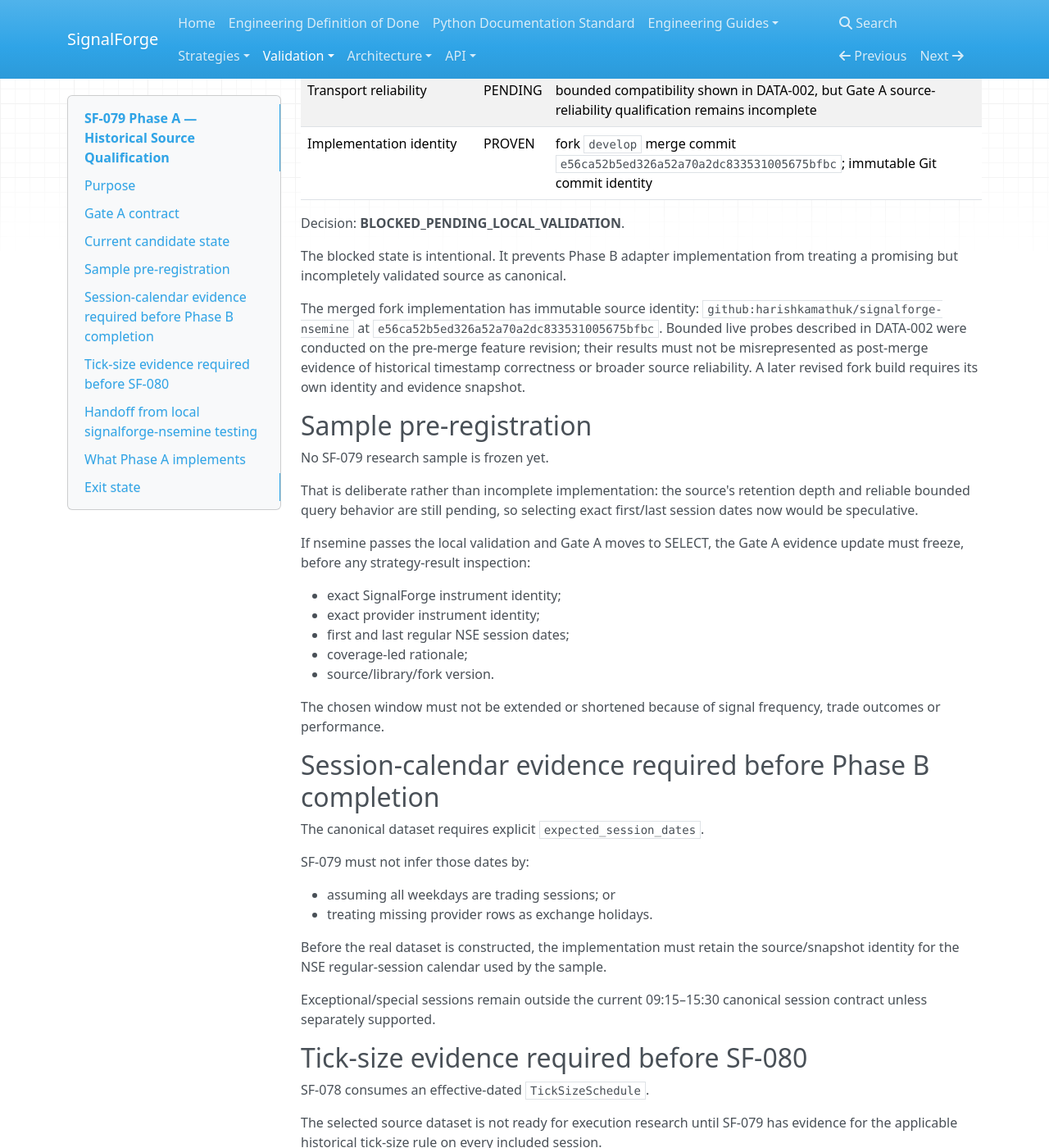
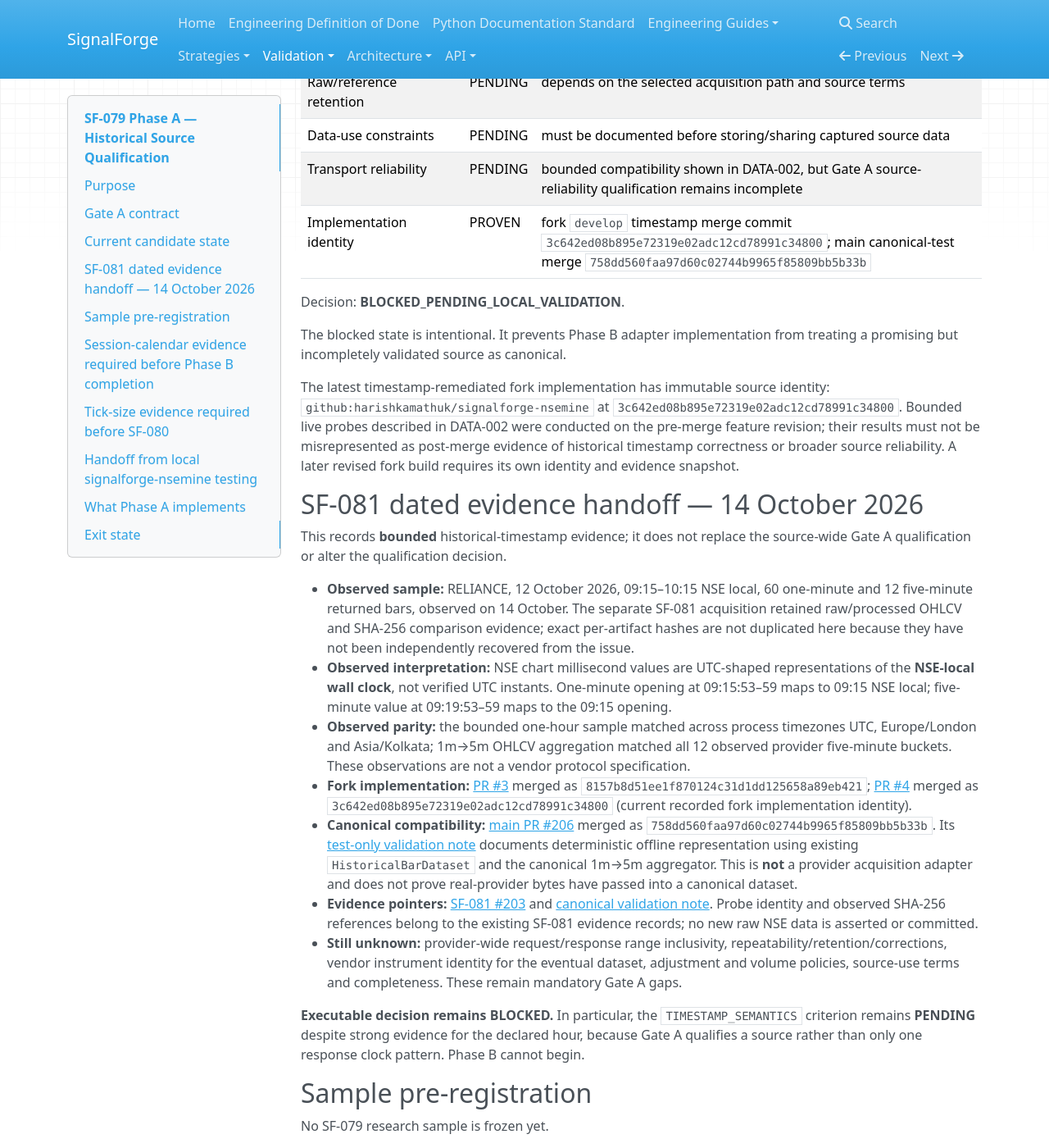
Before and after one commit to harishkamathuk/signalforge, an MkDocs documentation site: the page built from docs/validation/sf-079-phase-a-source-qualification.md, in a window 1280 px wide and 1400 px high, scrolled down 2244 px. Shown: the whole window at 82% size. Built offline with MkDocs 1.6.1, drawn with Linux system fonts in a browser that asks for light colours; nearby versions of some CDN libraries; some of the changed text lies outside the part shown.

Commit message:
docs(SF-079): incorporate SF-081 bounded timestamp qualification evidence (#207)
* docs(SF-079): record SF-081 timestamp evidence in authoritative Gate A report

* test(SF-079): assert bounded timestamp evidence preserves blocked decision

* docs(SF-079): hand off bounded SF-081 evidence and retain Gate A BLOCKED

* fix(SF-079): align candidate revision with merged timestamp remediation

* docs(SF-079): anchor evidence timestamps to recorded merged revisions

```diff
--- a/docs/validation/sf-079-phase-a-source-qualification.md
+++ b/docs/validation/sf-079-phase-a-source-qualification.md
@@ -75,7 +75,7 @@ Current Gate A state:
 | --- | --- | --- |
 | Exact instrument identity | PROVEN | DATA-001 captured BAJAJ-AUTO identity |
 | One-minute capability | PROVEN | DATA-001 successful historical retrieval |
-| Timestamp semantics | PENDING | SF-081 confirmed host-timezone-dependent retrieval; NSE protocol interpretation not established |
+| Timestamp semantics | PENDING | SF-081 fork PRs #3/#4 established host-independent observed NSE-local wall-clock encoding on bounded RELIANCE 1m/5m evidence; PR #206 demonstrated offline canonical representability. Generalized endpoint semantics not established |
 | Retention depth | PENDING | transport reliability prevented a defensible measurement |
 | Bounded repeatability | PENDING | fresh repeated acquisitions not yet proven |
 | Missing/duplicate behavior | PENDING | must be measured on the selected bounded sample |
@@ -86,19 +86,63 @@ Current Gate A state:
 | Raw/reference retention | PENDING | depends on the selected acquisition path and source terms |
 | Data-use constraints | PENDING | must be documented before storing/sharing captured source data |
 | Transport reliability | PENDING | bounded compatibility shown in DATA-002, but Gate A source-reliability qualification remains incomplete |
-| Implementation identity | PROVEN | fork `develop` merge commit `e56ca52b5ed326a52a70a2dc833531005675bfbc`; immutable Git commit identity |
+| Implementation identity | PROVEN | fork `develop` timestamp merge commit `3c642ed08b895e72319e02adc12cd78991c34800`; main canonical-test merge `758dd560faa97d60c02744b9965f85809bb5b33b` |
 
 Decision: **BLOCKED_PENDING_LOCAL_VALIDATION**.
 
 The blocked state is intentional. It prevents Phase B adapter implementation from treating a
 promising but incompletely validated source as canonical.
 
-The merged fork implementation has immutable source identity:
+The latest timestamp-remediated fork implementation has immutable source identity:
 `github:harishkamathuk/signalforge-nsemine` at
-`e56ca52b5ed326a52a70a2dc833531005675bfbc`. Bounded live probes described in
+`3c642ed08b895e72319e02adc12cd78991c34800`. Bounded live probes described in
 DATA-002 were conducted on the pre-merge feature revision; their results must not be
 misrepresented as post-merge evidence of historical timestamp correctness or broader source
 reliability. A later revised fork build requires its own identity and evidence snapshot.
+
+## SF-081 dated evidence handoff — 14 October 2026
+
+This records **bounded** historical-timestamp evidence; it does not replace the
+source-wide Gate A qualification or alter the qualification decision.
+
+- **Observed sample:** RELIANCE, 12 October 2026, 09:15–10:15 NSE local,
+  60 one-minute and 12 five-minute returned bars, observed on 14 October.
+  The separate SF-081 acquisition retained raw/processed OHLCV and
+  SHA-256 comparison evidence; exact per-artifact hashes are not duplicated
+  here because they have not been independently recovered from the issue.
+- **Observed interpretation:** NSE chart millisecond values are UTC-shaped
+  representations of the **NSE-local wall clock**, not verified UTC instants.
+  One-minute opening at 09:15:53–59 maps to 09:15 NSE local; five-minute
+  value at 09:19:53–59 maps to the 09:15 opening.
+- **Observed parity:** the bounded one-hour sample matched across process
+  timezones UTC, Europe/London and Asia/Kolkata; 1m→5m OHLCV aggregation
+  matched all 12 observed provider five-minute buckets. These observations
+  are not a vendor protocol specification.
+- **Fork implementation:** [PR #3](https://github.com/harishkamathuk/signalforge-nsemine/pull/3)
+  merged as `8157b8d51ee1f870124c31d1dd125658a89eb421`;
+  [PR #4](https://github.com/harishkamathuk/signalforge-nsemine/pull/4)
+  merged as `3c642ed08b895e72319e02adc12cd78991c34800` (current
+  recorded fork implementation identity).
+- **Canonical compatibility:** [main PR #206](https://github.com/harishkamathuk/signalforge/pull/206)
+  merged as `758dd560faa97d60c02744b9965f85809bb5b33b`. Its
+  [test-only validation note](sf-081-canonical-timestamp-compatibility.md)
+  documents deterministic offline representation using existing
+  `HistoricalBarDataset` and the canonical 1m→5m aggregator. This is
+  **not** a provider acquisition adapter and does not prove real-provider
+  bytes have passed into a canonical dataset.
+- **Evidence pointers:** [SF-081 #203](https://github.com/harishkamathuk/signalforge/issues/203)
+  and [canonical validation note](sf-081-canonical-timestamp-compatibility.md).
+  Probe identity and observed SHA-256 references belong to the existing
+  SF-081 evidence records; no new raw NSE data is asserted or committed.
+- **Still unknown:** provider-wide request/response range inclusivity,
+  repeatability/retention/corrections, vendor instrument identity for the
+  eventual dataset, adjustment and volume policies, source-use terms and
+  completeness. These remain mandatory Gate A gaps.
+
+**Executable decision remains BLOCKED.** In particular, the
+`TIMESTAMP_SEMANTICS` criterion remains **PENDING** despite strong
+evidence for the declared hour, because Gate A qualifies a source rather
+than only one response clock pattern. Phase B cannot begin.
 
 ## Sample pre-registration
 
```
Also changed, not shown: 2 other files.
